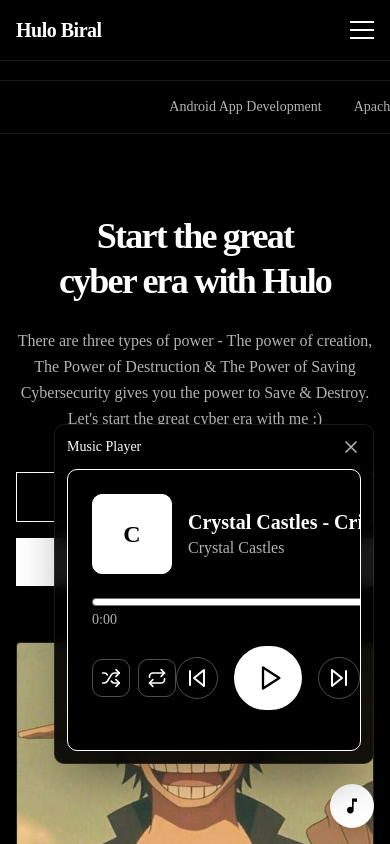
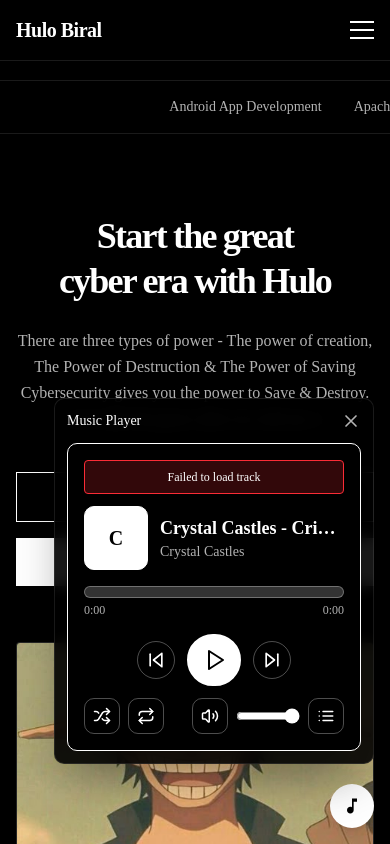
Before and after one commit to hul0/monochrome-portfolio, a Next.js app: page / in a window 390 px wide. Both pictures are taken after a click on the button 352 px from the left and 806 px from the top of the page. Shown: the top 844 px of the page. Built offline with nearby package versions, Linux system fonts and the light colour scheme.

Commit message:
made musicplayer responsive

```diff
--- a/components/musicPlayer.tsx
+++ b/components/musicPlayer.tsx
@@ -27,7 +27,9 @@ export const MusicPlayer = ({
   const [isMuted, setIsMuted] = useState(false);
   const [isRepeat, setIsRepeat] = useState(false);
   const [isShuffle, setIsShuffle] = useState(false);
-  const [showPlaylistPanel, setShowPlaylistPanel] = useState(showPlaylist);
+  const [showPlaylistPanel, setShowPlaylistPanel] = useState(false);
+  const [error, setError] = useState<string | null>(null);
+  const [previousVolume, setPreviousVolume] = useState(1);
 
   const audioRef = useRef<HTMLAudioElement>(null);
   const progressRef = useRef<HTMLDivElement>(null);
@@ -42,25 +44,75 @@ export const MusicPlayer = ({
 
   useEffect(() => {
     if (autoPlay && audioRef.current && currentTrack) {
-      audioRef.current.play();
+      const playPromise = audioRef.current.play();
+      if (playPromise !== undefined) {
+        playPromise
+          .then(() => {
             setIsPlaying(true);
+            setError(null);
+          })
+          .catch((err) => {
+            console.error('Playback failed:', err);
+            setError('Failed to play track');
+            setIsPlaying(false);
+          });
       }
-  }, [currentTrackIndex]);
+    }
+  }, [currentTrackIndex, autoPlay, currentTrack]);
+
+  useEffect(() => {
+    setCurrentTime(0);
+    setError(null);
+    if (isPlaying && audioRef.current) {
+      audioRef.current.load();
+      const playPromise = audioRef.current.play();
+      if (playPromise !== undefined) {
+        playPromise.catch((err) => {
+          console.error('Playback failed:', err);
+          setError('Failed to play track');
+          setIsPlaying(false);
+        });
+      }
+    }
+  }, [currentTrack?.url]);
 
   const togglePlay = () => {
     if (!audioRef.current || !currentTrack) return;
 
     if (isPlaying) {
       audioRef.current.pause();
+      setIsPlaying(false);
     } else {
-      audioRef.current.play();
+      const playPromise = audioRef.current.play();
+      if (playPromise !== undefined) {
+        playPromise
+          .then(() => {
+            setIsPlaying(true);
+            setError(null);
+          })
+          .catch((err) => {
+            console.error('Playback failed:', err);
+            setError('Failed to play track');
+            setIsPlaying(false);
+          });
       }
-    setIsPlaying(!isPlaying);
+    }
   };
 
   const playNext = () => {
+    if (playlist.length === 1) {
+      if (audioRef.current) {
+        audioRef.current.currentTime = 0;
+        audioRef.current.play();
+      }
+      return;
+    }
+
     if (isShuffle) {
-      const randomIndex = Math.floor(Math.random() * playlist.length);
+      let randomIndex;
+      do {
+        randomIndex = Math.floor(Math.random() * playlist.length);
+      } while (randomIndex === currentTrackIndex && playlist.length > 1);
       setCurrentTrackIndex(randomIndex);
     } else {
       setCurrentTrackIndex((prev) => (prev + 1) % playlist.length);
@@ -68,8 +120,9 @@ export const MusicPlayer = ({
   };
 
   const playPrevious = () => {
-    if (currentTime > 3) {
-      audioRef.current!.currentTime = 0;
+    if (currentTime > 3 && audioRef.current) {
+      audioRef.current.currentTime = 0;
+      setCurrentTime(0);
     } else {
       setCurrentTrackIndex((prev) => (prev - 1 + playlist.length) % playlist.length);
     }
@@ -87,11 +140,12 @@ export const MusicPlayer = ({
     }
   };
 
-  const handleProgressClick = (e: React.MouseEvent<HTMLDivElement>) => {
-    if (!audioRef.current || !progressRef.current) return;
+  const handleProgressClick = (e: React.MouseEvent<HTMLDivElement> | React.TouchEvent<HTMLDivElement>) => {
+    if (!audioRef.current || !progressRef.current || !duration) return;
 
     const rect = progressRef.current.getBoundingClientRect();
-    const percent = (e.clientX - rect.left) / rect.width;
+    const clientX = 'touches' in e ? e.touches[0].clientX : e.clientX;
+    const percent = Math.max(0, Math.min(1, (clientX - rect.left) / rect.width));
     const newTime = percent * duration;
 
     audioRef.current.currentTime = newTime;
@@ -100,8 +154,10 @@ export const MusicPlayer = ({
 
   const handleEnded = () => {
     if (isRepeat) {
-      audioRef.current!.currentTime = 0;
-      audioRef.current!.play();
+      if (audioRef.current) {
+        audioRef.current.currentTime = 0;
+        audioRef.current.play();
+      }
     } else {
       playNext();
     }
@@ -109,13 +165,20 @@ export const MusicPlayer = ({
 
   const toggleMute = () => {
     if (audioRef.current) {
-      audioRef.current.muted = !isMuted;
-      setIsMuted(!isMuted);
+      if (isMuted) {
+        setVolume(previousVolume || 0.5);
+        audioRef.current.muted = false;
+        setIsMuted(false);
+      } else {
+        setPreviousVolume(volume);
+        audioRef.current.muted = true;
+        setIsMuted(true);
+      }
     }
   };
 
   const formatTime = (time: number) => {
-    if (isNaN(time)) return '0:00';
+    if (isNaN(time) || !isFinite(time)) return '0:00';
     const minutes = Math.floor(time / 60);
     const seconds = Math.floor(time % 60);
     return `${minutes}:${seconds.toString().padStart(2, '0')}`;
@@ -126,112 +189,146 @@ export const MusicPlayer = ({
     setIsPlaying(true);
   };
 
+  const handleError = () => {
+    setError('Failed to load track');
+    setIsPlaying(false);
+  };
+
   if (!playlist || playlist.length === 0) {
     return (
-      <div className="bg-black text-white rounded-lg p-8 text-center max-w-2xl mx-auto border border-white">
-        <p className="text-white/70">No tracks available. Please provide a playlist.</p>
+      <div className="bg-black text-white rounded-lg p-6 text-center max-w-md mx-auto border border-white">
+        <p className="text-white/70 text-sm">No tracks available. Please provide a playlist.</p>
       </div>
     );
   }
 
   return (
-    <div className="bg-black text-white rounded-lg shadow-2xl max-w-4xl mx-auto overflow-hidden border border-white">
+    <div className="bg-black text-white rounded-lg shadow-2xl w-full max-w-md mx-auto overflow-hidden border border-white">
       <audio
         ref={audioRef}
         src={currentTrack?.url}
         onTimeUpdate={handleTimeUpdate}
         onLoadedMetadata={handleLoadedMetadata}
         onEnded={handleEnded}
+        onError={handleError}
       />
 
-      <div className="flex">
+      {/* Compact Stacked Layout for All Screens */}
+      <div className="flex flex-col">
         {/* Main Player */}
-        <div className={`flex-1 p-6 ${showPlaylistPanel ? 'border-r border-white' : ''}`}>
-          {/* Album Art & Info */}
-          <div className="flex items-center gap-4 mb-6">
-            <div className="w-20 h-20 bg-white text-black rounded-lg flex items-center justify-center text-2xl font-bold shadow-lg border border-white">
+        <div className="p-4">
+          {/* Error Message */}
+          {error && (
+            <div className="mb-3 p-2 bg-red-500/20 border border-red-500 rounded text-xs text-center">
+              {error}
+            </div>
+          )}
+
+          {/* Album Art & Info - Compact */}
+          <div className="flex items-center gap-3 mb-4">
+            <div className="w-16 h-16 bg-white text-black rounded-lg flex items-center justify-center text-xl font-bold shadow-lg border border-white flex-shrink-0">
               {currentTrack?.title?.[0] || '♪'}
             </div>
             <div className="flex-1 min-w-0">
-              <h3 className="text-xl font-bold truncate">{currentTrack?.title || 'No Title'}</h3>
-              <p className="text-white/70 truncate">{currentTrack?.artist || 'Unknown Artist'}</p>
+              <h3 className="text-lg font-bold truncate">{currentTrack?.title || 'No Title'}</h3>
+              <p className="text-sm text-white/70 truncate">{currentTrack?.artist || 'Unknown Artist'}</p>
             </div>
           </div>
 
-          {/* Progress Bar */}
+          {/* Progress Bar - Touch-friendly */}
           <div className="mb-4">
             <div
               ref={progressRef}
               onClick={handleProgressClick}
-              className="h-2 bg-white/20 rounded-full cursor-pointer relative overflow-hidden group border border-white/30"
+              onTouchStart={handleProgressClick}
+              className="h-3 bg-white/20 rounded-full cursor-pointer relative overflow-hidden group border border-white/30 touch-none"
             >
               <div
                 className="h-full bg-white transition-all duration-100"
-                style={{ width: `${(currentTime / duration) * 100}%` }}
+                style={{ width: `${duration > 0 ? (currentTime / duration) * 100 : 0}%` }}
               />
               <div
-                className="absolute top-1/2 -translate-y-1/2 w-4 h-4 bg-white rounded-full opacity-0 group-hover:opacity-100 transition-opacity border border-black"
-                style={{ left: `${(currentTime / duration) * 100}%`, transform: 'translate(-50%, -50%)' }}
+                className="absolute top-1/2 w-4 h-4 bg-white rounded-full opacity-0 group-hover:opacity-100 transition-opacity border border-black"
+                style={{
+                  left: `${duration > 0 ? (currentTime / duration) * 100 : 0}%`,
+                  transform: 'translate(-50%, -50%)'
+                }}
               />
             </div>
-            <div className="flex justify-between text-sm text-white/70 mt-1">
+            <div className="flex justify-between text-xs text-white/70 mt-1">
               <span>{formatTime(currentTime)}</span>
               <span>{formatTime(duration)}</span>
             </div>
           </div>
 
-          {/* Controls */}
-          <div className="flex items-center justify-between mb-4">
-            <div className="flex items-center gap-2">
-              <button
-                onClick={() => setIsShuffle(!isShuffle)}
-                className={`p-2 rounded-lg transition-colors border ${isShuffle ? 'bg-white text-black border-white' : 'hover:bg-white/10 border-white/30'}`}
-                title="Shuffle"
-              >
-                <Shuffle size={20} />
-              </button>
-              <button
-                onClick={() => setIsRepeat(!isRepeat)}
-                className={`p-2 rounded-lg transition-colors border ${isRepeat ? 'bg-white text-black border-white' : 'hover:bg-white/10 border-white/30'}`}
-                title="Repeat"
-              >
-                <Repeat size={20} />
-              </button>
-            </div>
-
-            <div className="flex items-center gap-4">
+          {/* Controls - Compact Layout */}
+          <div className="space-y-3">
+            {/* Main Playback Controls - Centered */}
+            <div className="flex items-center justify-center gap-3">
               <button
                 onClick={playPrevious}
-                className="p-2 hover:bg-white/10 rounded-full transition-colors border border-white/30"
+                disabled={playlist.length === 0}
+                className="p-2 hover:bg-white/10 rounded-full transition-colors border border-white/30 disabled:opacity-50 disabled:cursor-not-allowed touch-manipulation"
                 title="Previous"
+                aria-label="Previous track"
               >
-                <SkipBack size={24} />
+                <SkipBack size={20} />
               </button>
 
               <button
                 onClick={togglePlay}
-                className="p-4 bg-white text-black rounded-full shadow-lg transform hover:scale-105 transition-transform border-2 border-white"
+                disabled={!currentTrack}
+                className="p-3 bg-white text-black rounded-full shadow-lg transform hover:scale-105 active:scale-95 transition-transform border-2 border-white disabled:opacity-50 disabled:cursor-not-allowed touch-manipulation"
                 title={isPlaying ? 'Pause' : 'Play'}
+                aria-label={isPlaying ? 'Pause' : 'Play'}
               >
-                {isPlaying ? <Pause size={28} /> : <Play size={28} className="ml-1" />}
+                {isPlaying ? <Pause size={24} /> : <Play size={24} className="ml-0.5" />}
               </button>
 
               <button
                 onClick={playNext}
-                className="p-2 hover:bg-white/10 rounded-full transition-colors border border-white/30"
+                disabled={playlist.length === 0}
+                className="p-2 hover:bg-white/10 rounded-full transition-colors border border-white/30 disabled:opacity-50 disabled:cursor-not-allowed touch-manipulation"
                 title="Next"
+                aria-label="Next track"
               >
-                <SkipForward size={24} />
+                <SkipForward size={20} />
               </button>
             </div>
 
+            {/* Secondary Controls - Compact Grid */}
+            <div className="flex flex-wrap items-center justify-between gap-2">
+              {/* Left: Mode buttons */}
+              <div className="flex items-center gap-2">
+                <button
+                  onClick={() => setIsShuffle(!isShuffle)}
+                  className={`p-2 rounded-lg transition-colors border touch-manipulation ${isShuffle ? 'bg-white text-black border-white' : 'hover:bg-white/10 border-white/30'}`}
+                  title="Shuffle"
+                  aria-label="Toggle shuffle"
+                  aria-pressed={isShuffle}
+                >
+                  <Shuffle size={18} />
+                </button>
+                <button
+                  onClick={() => setIsRepeat(!isRepeat)}
+                  className={`p-2 rounded-lg transition-colors border touch-manipulation ${isRepeat ? 'bg-white text-black border-white' : 'hover:bg-white/10 border-white/30'}`}
+                  title="Repeat"
+                  aria-label="Toggle repeat"
+                  aria-pressed={isRepeat}
+                >
+                  <Repeat size={18} />
+                </button>
+              </div>
+
+              {/* Right: Volume & Playlist */}
               <div className="flex items-center gap-2">
                 <button
                   onClick={toggleMute}
-                className="p-2 hover:bg-white/10 rounded-lg transition-colors border border-white/30"
+                  className="p-2 hover:bg-white/10 rounded-lg transition-colors border border-white/30 touch-manipulation"
                   title={isMuted ? 'Unmute' : 'Mute'}
+                  aria-label={isMuted ? 'Unmute' : 'Mute'}
                 >
-                {isMuted ? <VolumeX size={20} /> : <Volume2 size={20} />}
+                  {isMuted ? <VolumeX size={18} /> : <Volume2 size={18} />}
                 </button>
                 <input
                   type="range"
@@ -240,31 +337,40 @@ export const MusicPlayer = ({
                   step="0.01"
                   value={isMuted ? 0 : volume}
                   onChange={(e) => {
-                  setVolume(parseFloat(e.target.value));
-                  if (isMuted) setIsMuted(false);
+                    const newVolume = parseFloat(e.target.value);
+                    setVolume(newVolume);
+                    if (isMuted && newVolume > 0) {
+                      setIsMuted(false);
+                      if (audioRef.current) audioRef.current.muted = false;
+                    }
                   }}
-                className="w-20 accent-white"
+                  className="w-16 accent-white"
                   title="Volume"
+                  aria-label="Volume control"
                 />
                 <button
                   onClick={() => setShowPlaylistPanel(!showPlaylistPanel)}
-                className={`p-2 rounded-lg transition-colors border ${showPlaylistPanel ? 'bg-white text-black border-white' : 'hover:bg-white/10 border-white/30'}`}
+                  className={`p-2 rounded-lg transition-colors border touch-manipulation ${showPlaylistPanel ? 'bg-white text-black border-white' : 'hover:bg-white/10 border-white/30'}`}
                   title="Toggle Playlist"
+                  aria-label="Toggle playlist"
+                  aria-pressed={showPlaylistPanel}
                 >
-                <List size={20} />
+                  <List size={18} />
                 </button>
               </div>
             </div>
           </div>
+        </div>
 
-        {/* Playlist Panel */}
+        {/* Playlist Panel - Full Width */}
         {showPlaylistPanel && (
-          <div className="w-80 bg-black/50 overflow-y-auto max-h-96 border-l border-white">
-            <div className="p-4 border-b border-white/30 flex items-center justify-between">
-              <h4 className="font-bold">Playlist ({playlist.length})</h4>
+          <div className="w-full bg-black/50 border-t border-white max-h-64 overflow-y-auto">
+            <div className="p-3 border-b border-white/30 flex items-center justify-between sticky top-0 bg-black/80 backdrop-blur-sm z-10">
+              <h4 className="font-bold text-sm">Playlist ({playlist.length})</h4>
               <button
                 onClick={() => setShowPlaylistPanel(false)}
-                className="p-1 hover:bg-white/10 rounded border border-white/30"
+                className="p-1 hover:bg-white/10 rounded border border-white/30 touch-manipulation"
+                aria-label="Close playlist"
               >
                 <X size={18} />
               </button>
@@ -272,16 +378,16 @@ export const MusicPlayer = ({
             <div className="p-2">
               {playlist.map((track, index) => (
                 <div
-                  key={index}
+                  key={`${index}-${track.url}`}
                   onClick={() => selectTrack(index)}
-                  className={`p-3 rounded-lg cursor-pointer transition-colors border ${
+                  className={`p-2 mb-1 rounded-lg cursor-pointer transition-colors border touch-manipulation ${
                     index === currentTrackIndex
                       ? 'bg-white text-black border-white'
                       : 'hover:bg-white/10 border-white/20'
                   }`}
                 >
-                  <div className="flex items-center gap-3">
-                    <div className={`w-8 h-8 rounded flex items-center justify-center text-sm border ${
+                  <div className="flex items-center gap-2">
+                    <div className={`w-7 h-7 rounded flex items-center justify-center text-xs flex-shrink-0 border ${
                       index === currentTrackIndex
                         ? 'bg-black text-white border-black'
                         : 'bg-white/10 border-white/30'
@@ -289,7 +395,7 @@ export const MusicPlayer = ({
                       {index === currentTrackIndex && isPlaying ? '▶' : index + 1}
                     </div>
                     <div className="flex-1 min-w-0">
-                      <p className="font-medium truncate text-sm">{track.title}</p>
+                      <p className="font-medium truncate text-xs">{track.title}</p>
                       <p className={`text-xs truncate ${index === currentTrackIndex ? 'text-black/70' : 'text-white/70'}`}>
                         {track.artist}
                       </p>
```
Also changed, not shown: components/imageGallery.tsx (line endings or trailing spaces). Lines whose indentation alone changed are shown as unchanged.
